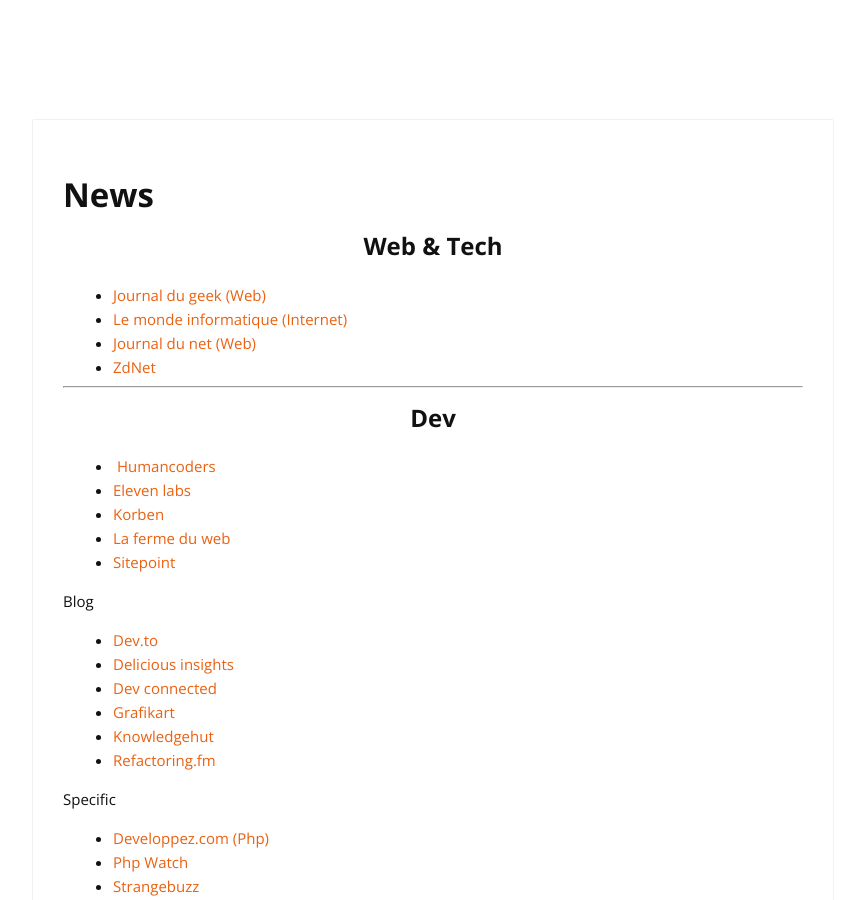
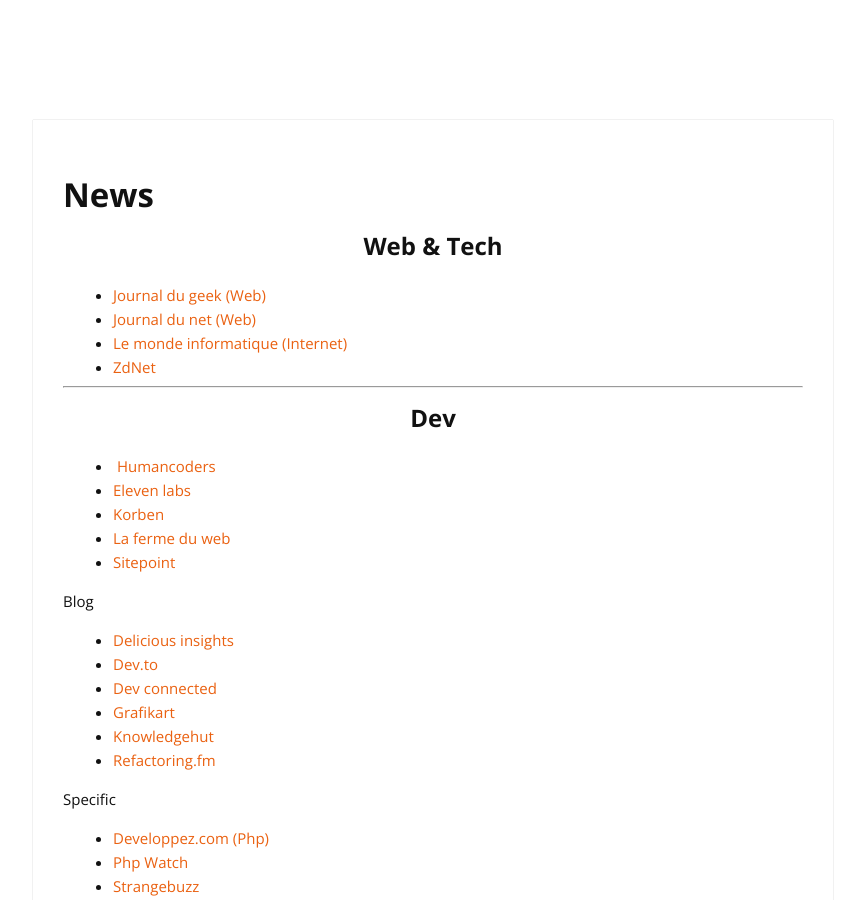
Before and after one commit to cylmat/cylmat.github.io, a Jekyll site: the page built from _pages/news.md, in a window 1280 px wide and 900 px high. Shown: the whole window, without its empty margins (207-1072 px from the left). Built offline with Jekyll 4.4.1, drawn with Linux system fonts in a browser that asks for light colours; nearby versions of some CDN libraries.

Commit message:
Update news.md

```diff
--- a/_pages/news.md
+++ b/_pages/news.md
@@ -6,8 +6,8 @@
 
 ## <center>Web & Tech</center>
 - [Journal du geek (Web)](https://www.journaldugeek.com/category/sur-le-web)
+- [Journal du net (Web)](https://www.journaldunet.com/web-tech)
 - [Le monde informatique (Internet)](https://www.lemondeinformatique.fr/internet-et-e-business-11.html)
-- [Journal du net (Web)](https://www.journaldunet.com/web-tech)
 - [ZdNet](https://www.zdnet.fr)
 
 ---
@@ -20,8 +20,8 @@
 - [Sitepoint](https://www.sitepoint.com/blog)
 
 Blog
+- [Delicious insights](https://delicious-insights.com/fr/articles-et-tutos)
 - [Dev.to](https://dev.to)
-- [Delicious insights](https://delicious-insights.com/fr/articles-et-tutos)
 - [Dev connected](https://devconnected.com)
 - [Grafikart](https://grafikart.fr/blog)
 - [Knowledgehut](https://www.knowledgehut.com/blog)
```
